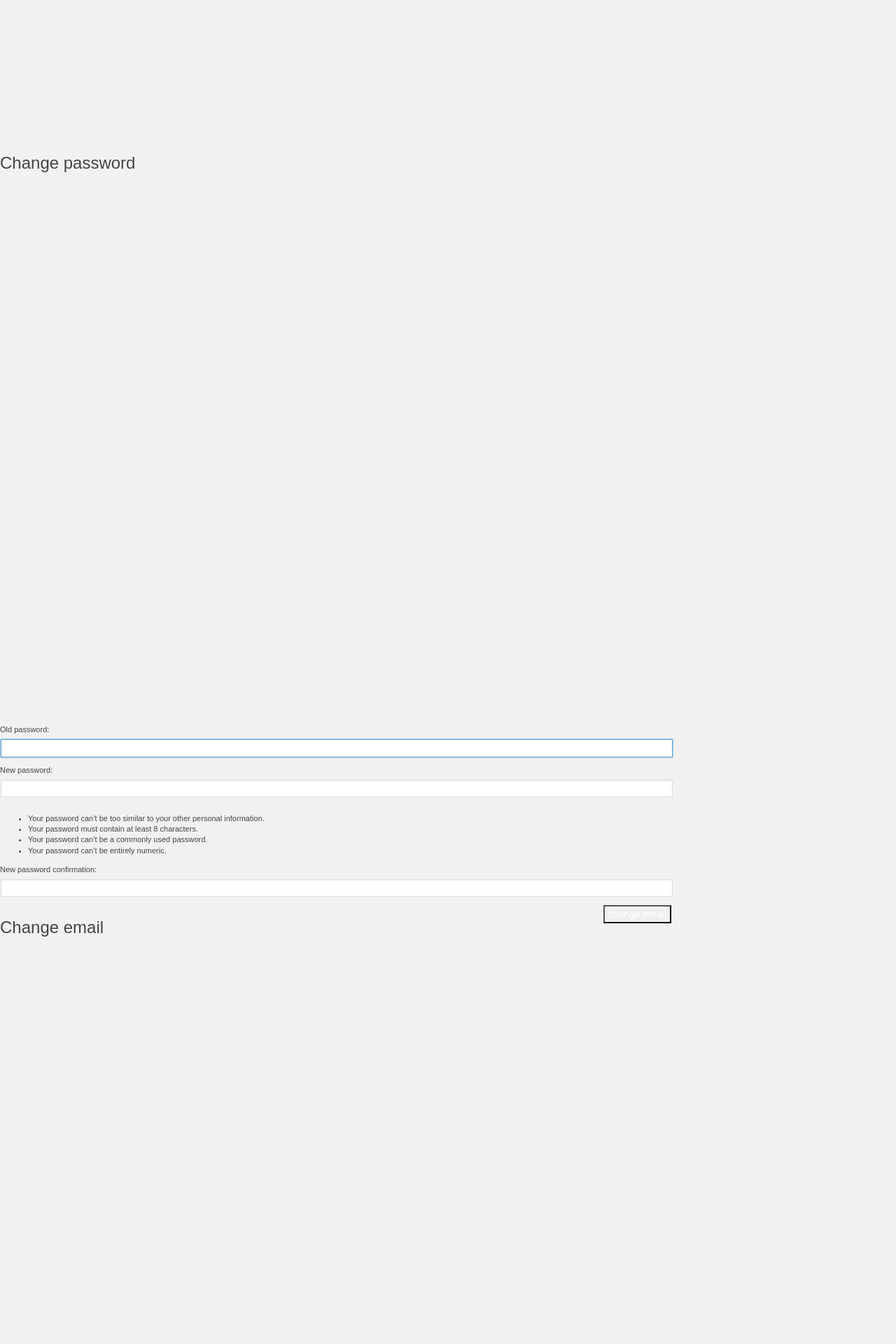
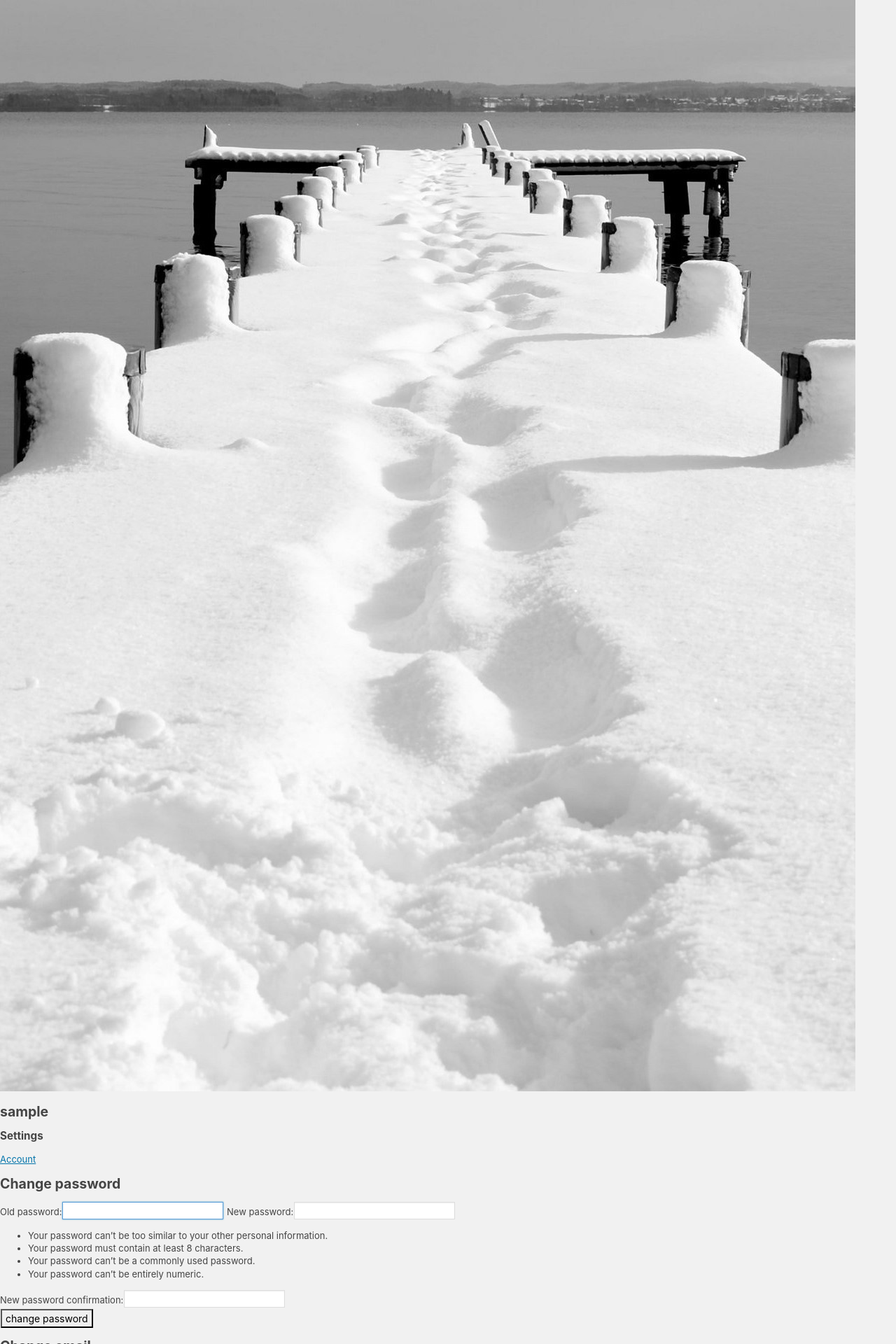
Before and after one commit to weetyre/final_exam, a Django app: page /profile in a window 1280 px wide. Shown: the part 600-2520 px from the top of the page at 70% size. Run offline with Django 3.2, Linux system fonts and the light colour scheme; the visitor is signed in with stand-in values (Sample User, id 1).

Commit message:
version 1.4 view

```diff
--- a/final_exam/templates/settings.html
+++ b/final_exam/templates/settings.html
@@ -1,13 +1,34 @@
 {% extends "index.html" %}
 {% block body %}
-    <div class="float-left col-2" role="navigation">
-    <nav class="menu" >
-        <h2 class="menu-heading menu-item">{{ user.username }}</h2>
-        <h3 class="menu-heading menu-item">Settings</h3>
-        <a class="menu-item" href="/settings/account">Account</a>
-    </nav>
+{%load static%}
+
+     <div class="container-flex flex-reset">
+        <div id="left" class="container-flex">
+            <img src="{% static 'img/background.jpg' %}">
+        </div>
+        <div id="right" class="container-flex">
+            <div class="table-vertical-align">
+
+            <h2>{{ user.username }}</h2>
+            <h3>Settings</h3>
+            <a class="menu-item" href="/settings/account">Account</a>
+
+            <div id="left" class="container-flex">
+                 <div class="float-left col-7">
+                    {% block content %}{% endblock %}
+                </div>
+
+
+            </div>
+
+        </div>
     </div>
-    <div class="float-left col-7">
-    {% block content %}{% endblock %}
-    </div>
+
+
+
+
+
+
+
+
 {% endblock %}
--- a/final_exam/templates/settings_account.html
+++ b/final_exam/templates/settings_account.html
@@ -1,23 +1,70 @@
-{% extends "settings.html" %}
-{% block content %}
-    <div class="subhead">
+<!doctype html>
+<html>
+<head>
+<meta charset="utf-8">
+<title>text</title>
+    {% load static %}
+<link href="{% static 'css/reset.css' %}" rel="stylesheet" type="text/css">
+<link href="{% static 'css/profile.css' %}" rel="stylesheet" type="text/css">
+</head>
+
+<body>
+	<div class="container-flex flex-reset">
+        <div id="left" class="container-flex">
+            <img src="{% static 'img/background.jpg' %}">
+        </div>
+        <div id="right" class="container-flex">
+            <div class="table-vertical-align">
+
+
+
+                 <div class="float-left col-8">
+                   <h2 class="head-block">{{ user.username }} </h2>
+                   <h3 class="subhead-heading">Settings</h3>
+            		<a href="/settings/account">Account</a>
+
+
        				 <h2 class="subhead-heading">Change password</h2>
-    </div>
+
+
     				<form class="" action="/account/change_psw" method="post">
+						<div class="passwor1">
+
+						<div>
 							{% csrf_token %}
 					{{ form_change_psw }}
-        <input type="submit" name="submit" value="change email">
+						</div>
+						<div class="change_word">
+							<input name="submit" type="submit" class="submint_b1" value="change password">
+						</div>
+
+						</div>
+
+
 					</form>
-    <div class="subhead">
+
 					<h2 class="subhead-heading">Change email</h2>
-    </div>
+
+
 					<form class="login-form" action="/account/change_email" onsubmit="return " method="post">
 						<div class="error-block">
 							<p class="error">{{ error_msg }}</p>
 						</div>
+						<div>
 							{{ form_change_email.email }}
-        <input type="submit" name="submit" value="change email">
+						</div>
+						<div class="change_word">
+							<input name="submit" type="submit" class="submint_b2" value="change email">
+						</div>
+
 					</form>
 
 					<a href="/logout" class="link-button">Log out</a>
-{% endblock %}
+
+              </div>
+
+        </div>
+    </div>
+
+</body>
+</html>
```
Lines whose indentation alone changed are shown as unchanged.
